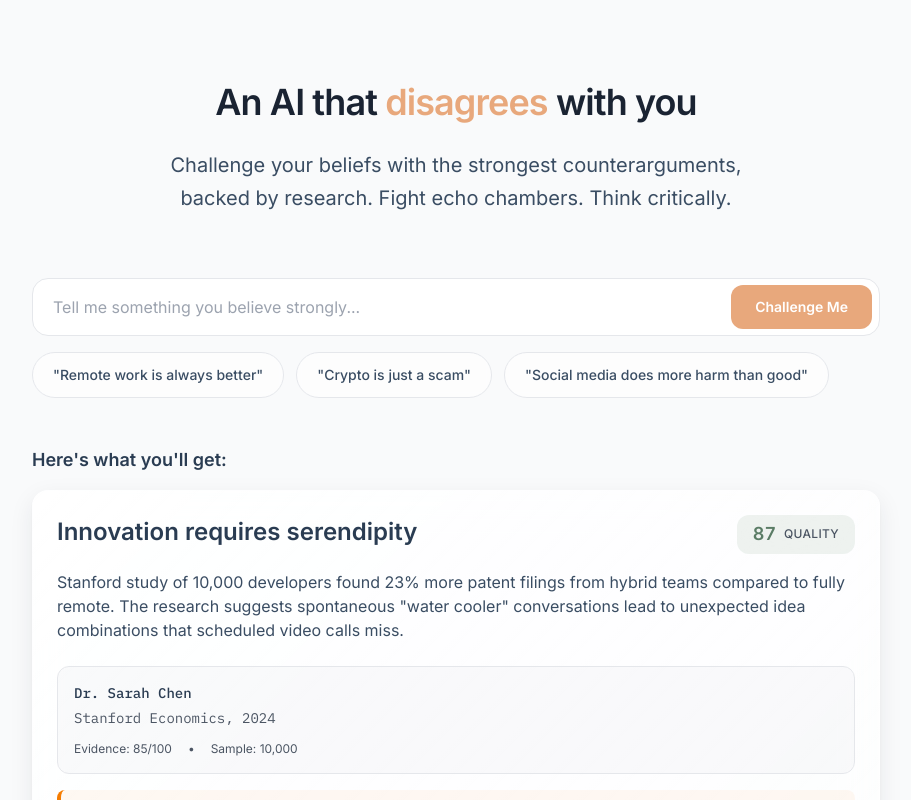
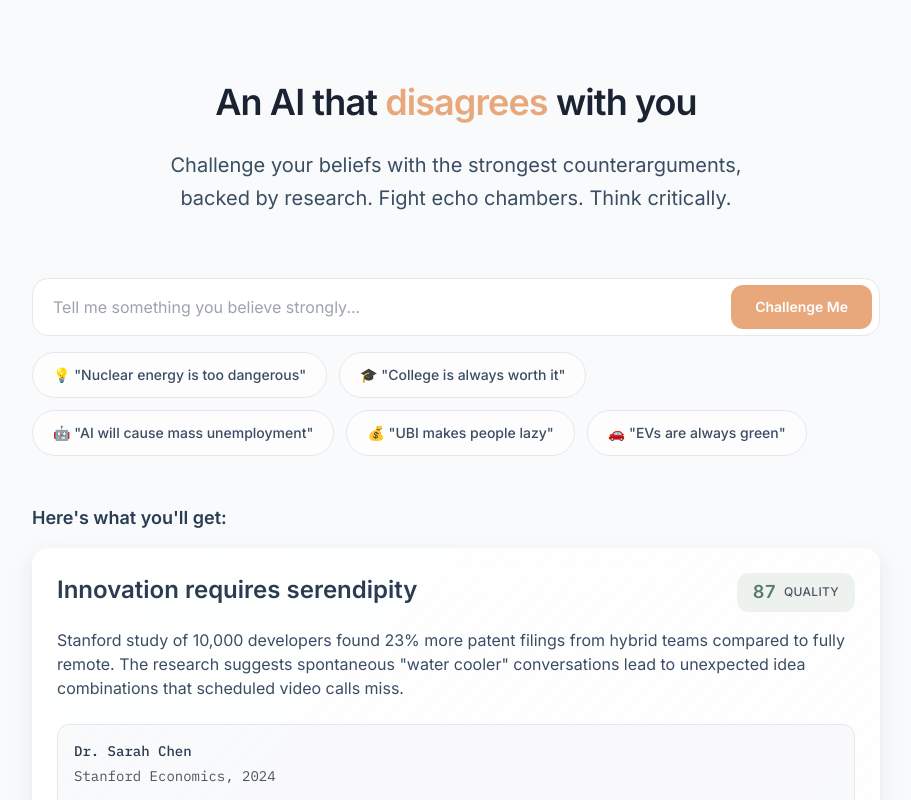
Before and after one commit to forbiddenlink/ContradictMe, a Next.js app: page / in a window 1280 px wide. Shown: the top 800 px of the page, without its empty margins (184-1095 px from the left). Built offline with nearby package versions, Linux system fonts and the light colour scheme.

Commit message:
Update suggestion buttons with new argument topics
- Added emojis to suggestion buttons for better UX
- Updated prompts to match new arguments (nuclear, college, AI, UBI, EVs)
- Added hover shadow effects for better interactivity
- Consistent styling across homepage and chat interface

```diff
--- a/app/page.tsx
+++ b/app/page.tsx
@@ -50,22 +50,34 @@ export default function Home() {
           </div>
           <div className="mt-4 flex flex-wrap gap-3">
             <button
-              onClick={() => handleChallenge("I think remote work is always better")}
-              className="px-5 py-3 bg-white/60 backdrop-blur-sm border border-gray-200 rounded-full text-sm font-medium text-navy-700 hover:bg-white/80 hover:border-gray-300 transition-all"
+              onClick={() => handleChallenge("Nuclear energy is too dangerous")}
+              className="px-5 py-3 bg-white/60 backdrop-blur-sm border border-gray-200 rounded-full text-sm font-medium text-navy-700 hover:bg-white/80 hover:border-gray-300 transition-all hover:shadow-md"
             >
-              "Remote work is always better"
+              💡 "Nuclear energy is too dangerous"
             </button>
             <button
-              onClick={() => handleChallenge("Crypto is just a scam")}
-              className="px-5 py-3 bg-white/60 backdrop-blur-sm border border-gray-200 rounded-full text-sm font-medium text-navy-700 hover:bg-white/80 hover:border-gray-300 transition-all"
+              onClick={() => handleChallenge("College is always worth it")}
+              className="px-5 py-3 bg-white/60 backdrop-blur-sm border border-gray-200 rounded-full text-sm font-medium text-navy-700 hover:bg-white/80 hover:border-gray-300 transition-all hover:shadow-md"
             >
-              "Crypto is just a scam"
+              🎓 "College is always worth it"
             </button>
             <button
-              onClick={() => handleChallenge("Social media does more harm than good")}
-              className="px-5 py-3 bg-white/60 backdrop-blur-sm border border-gray-200 rounded-full text-sm font-medium text-navy-700 hover:bg-white/80 hover:border-gray-300 transition-all"
+              onClick={() => handleChallenge("AI will cause mass unemployment")}
+              className="px-5 py-3 bg-white/60 backdrop-blur-sm border border-gray-200 rounded-full text-sm font-medium text-navy-700 hover:bg-white/80 hover:border-gray-300 transition-all hover:shadow-md"
             >
-              "Social media does more harm than good"
+              🤖 "AI will cause mass unemployment"
+            </button>
+            <button
+              onClick={() => handleChallenge("UBI makes people lazy")}
+              className="px-5 py-3 bg-white/60 backdrop-blur-sm border border-gray-200 rounded-full text-sm font-medium text-navy-700 hover:bg-white/80 hover:border-gray-300 transition-all hover:shadow-md"
+            >
+              💰 "UBI makes people lazy"
+            </button>
+            <button
+              onClick={() => handleChallenge("EVs are always better for the environment")}
+              className="px-5 py-3 bg-white/60 backdrop-blur-sm border border-gray-200 rounded-full text-sm font-medium text-navy-700 hover:bg-white/80 hover:border-gray-300 transition-all hover:shadow-md"
+            >
+              🚗 "EVs are always green"
             </button>
           </div>
         </div>
--- a/components/chat/ChatInterface.tsx
+++ b/components/chat/ChatInterface.tsx
@@ -120,22 +120,28 @@ export default function ChatInterface({ initialMessage }: ChatInterfaceProps) {
         <div className="px-4 pb-4">
           <div className="flex flex-wrap gap-2 mb-4">
             <button
-              onClick={() => handleSuggestedPrompt("I think remote work is always better")}
-              className="px-4 py-2 bg-white/60 backdrop-blur-sm border border-gray-200 rounded-full text-sm font-medium text-navy-700 hover:bg-white/80 hover:border-gray-300 transition-all"
+              onClick={() => handleSuggestedPrompt("Nuclear energy is too dangerous")}
+              className="px-4 py-2 bg-white/60 backdrop-blur-sm border border-gray-200 rounded-full text-sm font-medium text-navy-700 hover:bg-white/80 hover:border-gray-300 transition-all hover:shadow-sm"
             >
-              "Remote work is always better"
+              💡 Nuclear energy
             </button>
             <button
-              onClick={() => handleSuggestedPrompt("Crypto is just a scam")}
-              className="px-4 py-2 bg-white/60 backdrop-blur-sm border border-gray-200 rounded-full text-sm font-medium text-navy-700 hover:bg-white/80 hover:border-gray-300 transition-all"
+              onClick={() => handleSuggestedPrompt("College is always worth it")}
+              className="px-4 py-2 bg-white/60 backdrop-blur-sm border border-gray-200 rounded-full text-sm font-medium text-navy-700 hover:bg-white/80 hover:border-gray-300 transition-all hover:shadow-sm"
             >
-              "Crypto is just a scam"
+              🎓 College ROI
             </button>
             <button
-              onClick={() => handleSuggestedPrompt("Social media does more harm than good")}
-              className="px-4 py-2 bg-white/60 backdrop-blur-sm border border-gray-200 rounded-full text-sm font-medium text-navy-700 hover:bg-white/80 hover:border-gray-300 transition-all"
+              onClick={() => handleSuggestedPrompt("AI will cause mass unemployment")}
+              className="px-4 py-2 bg-white/60 backdrop-blur-sm border border-gray-200 rounded-full text-sm font-medium text-navy-700 hover:bg-white/80 hover:border-gray-300 transition-all hover:shadow-sm"
             >
-              "Social media does more harm than good"
+              🤖 AI & Jobs
+            </button>
+            <button
+              onClick={() => handleSuggestedPrompt("You need meat to be healthy")}
+              className="px-4 py-2 bg-white/60 backdrop-blur-sm border border-gray-200 rounded-full text-sm font-medium text-navy-700 hover:bg-white/80 hover:border-gray-300 transition-all hover:shadow-sm"
+            >
+              🥗 Plant-based diet
             </button>
           </div>
         </div>
```
